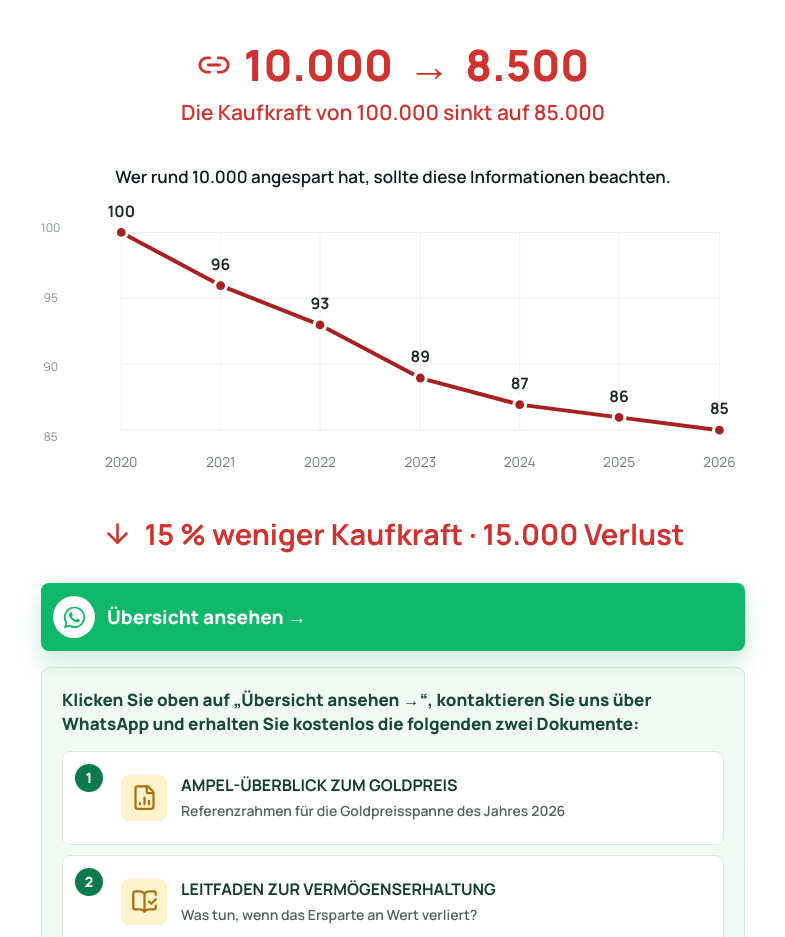
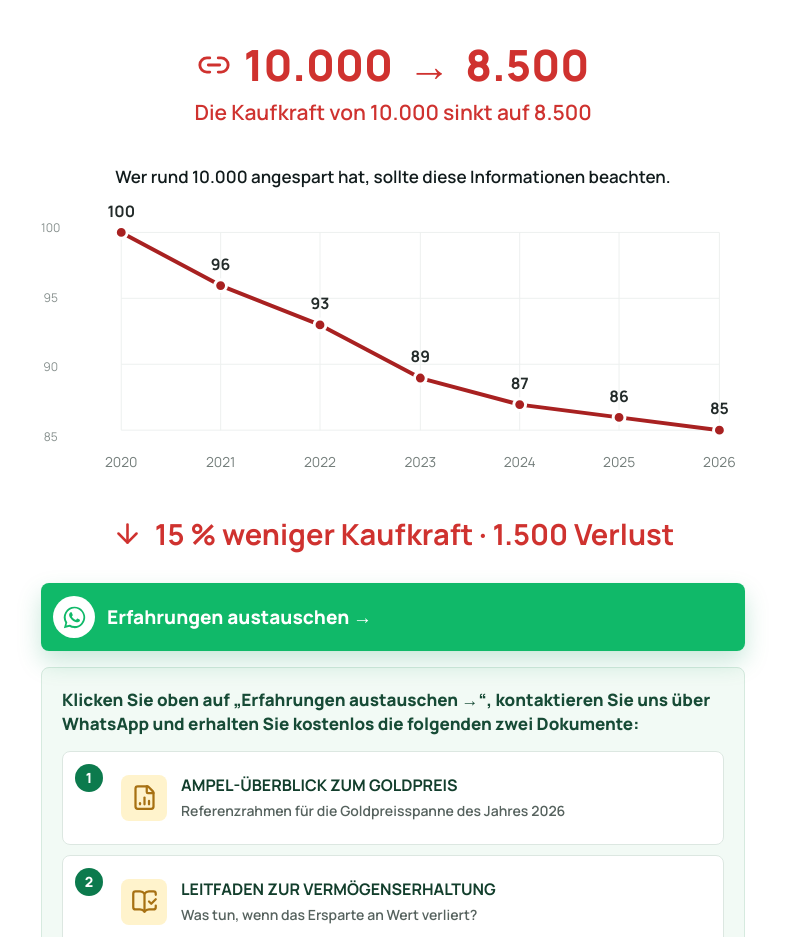
Before and after one commit to AYOU-cell/fb-hema3.1, a plain HTML site: page index.html in a window 1280 px wide. Shown: the part 425-1362 px from the top of the page, without its empty margins (247-1032 px from the left). Drawn offline with nearby package versions, Linux system fonts and the light colour scheme; files whose address does not match are found by name.

Commit message:
Update Kaufkraft and WhatsApp CTA copy

```diff
--- a/index.html
+++ b/index.html
@@ -92,7 +92,7 @@
             <i data-lucide="link-2" aria-hidden="true"></i>
             <span>10.000 <b>→</b> 8.500</span>
           </div>
-          <p>Die Kaufkraft von 100.000 sinkt auf 85.000</p>
+          <p>Die Kaufkraft von 10.000 sinkt auf 8.500</p>
         </div>
 
         <p class="intro-copy">
@@ -160,7 +160,7 @@
 
         <div class="impact-banner">
           <i data-lucide="arrow-down" aria-hidden="true"></i>
-          <span><strong>15 % weniger</strong> Kaufkraft · 15.000 Verlust</span>
+          <span><strong>15 % weniger</strong> Kaufkraft · 1.500 Verlust</span>
         </div>
 
         <a
@@ -176,12 +176,12 @@
               />
             </svg>
           </span>
-          <span>Übersicht ansehen →</span>
+          <span>Erfahrungen austauschen →</span>
         </a>
 
         <div class="group-downloads">
           <p class="group-downloads-intro">
-            Klicken Sie oben auf „Übersicht ansehen →“, kontaktieren Sie uns über WhatsApp und
+            Klicken Sie oben auf „Erfahrungen austauschen →“, kontaktieren Sie uns über WhatsApp und
             erhalten Sie kostenlos die folgenden zwei Dokumente:
           </p>
 
@@ -326,7 +326,7 @@
       href="https://chat.whatsapp.com/FJmD0wVo4cd0LVuyhLuUQq"
       target="_blank"
       rel="noopener noreferrer"
-      aria-label="Übersicht ansehen und uns über WhatsApp kontaktieren"
+      aria-label="Kostenlos über WhatsApp anmelden"
       aria-hidden="true"
     >
       <span class="floating-whatsapp-icon" aria-hidden="true">
@@ -338,7 +338,7 @@
       </span>
       <span class="floating-whatsapp-copy">
         <small>WhatsApp-Community</small>
-        <strong>Übersicht ansehen →</strong>
+        <strong>Kostenlos anmelden</strong>
       </span>
     </a>
 
@@ -394,7 +394,7 @@
 
         <h3>5. Weiterleitung zu WhatsApp</h3>
         <p>
-          Über die Schaltfläche „Übersicht ansehen →“ verlassen Sie diese Website und werden zu
+          Über die Schaltfläche „Kostenlos anmelden“ verlassen Sie diese Website und werden zu
           einem Angebot von WhatsApp weitergeleitet. Erst nach dem Anklicken können Daten,
           insbesondere Ihre IP-Adresse und weitere Geräteinformationen, an WhatsApp beziehungsweise
           dessen Anbieter übermittelt werden. Für die dortige Verarbeitung gelten die
```
